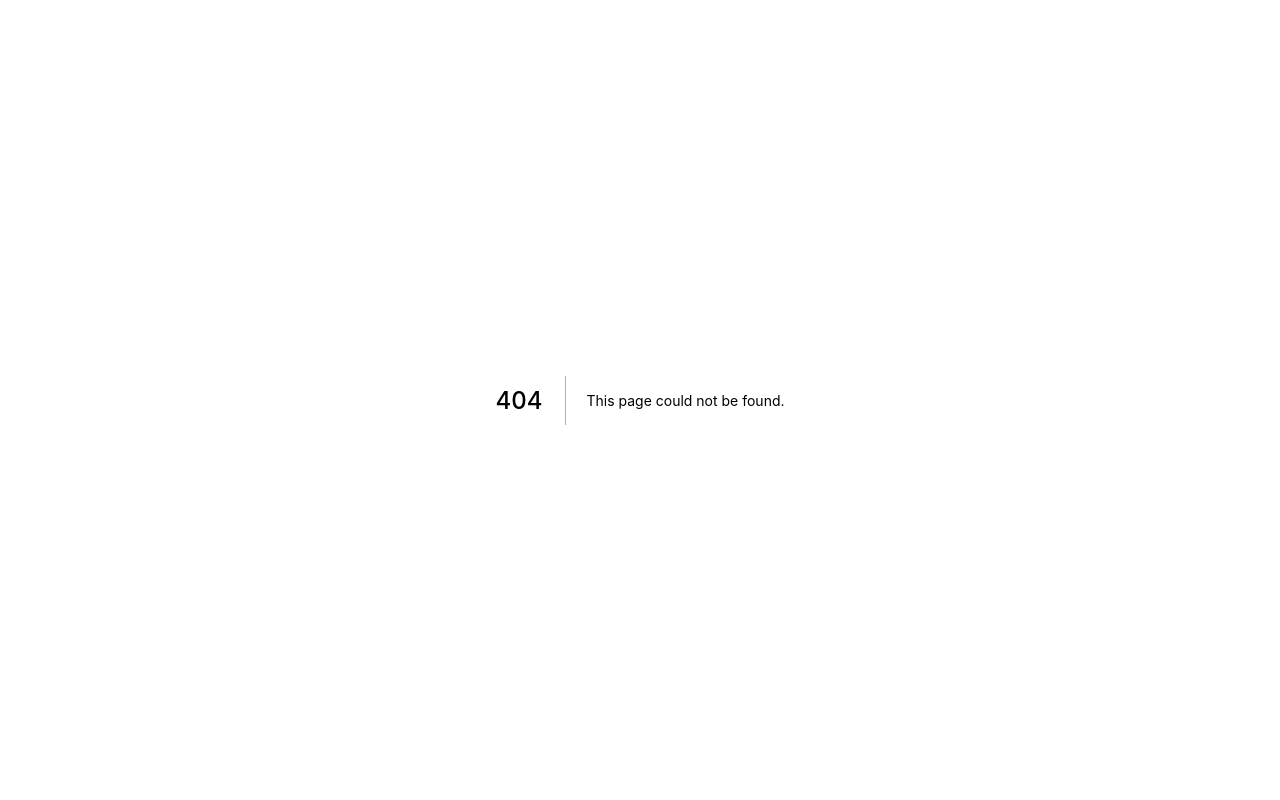
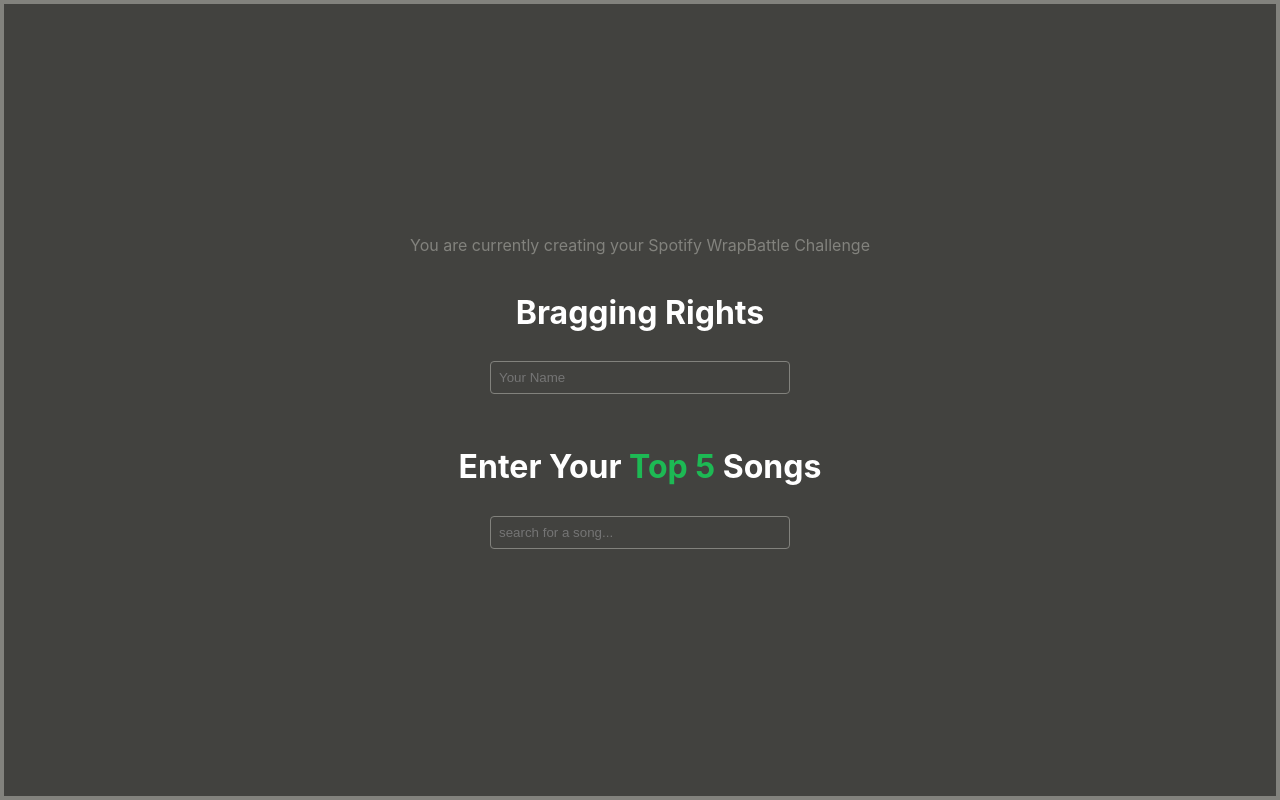
Before and after one commit to bramses/wrapbattle, a Next.js app: page /create in a window 1280 px wide. Before the commit this address had no page. Built offline with nearby package versions, Linux system fonts and the light colour scheme.

Commit message:
added create page

```diff
--- /dev/null
+++ b/pages/create/index.js
@@ -0,0 +1,115 @@
+import { useState, useCallback } from 'react'
+import throttle from 'lodash.throttle'
+import axios from 'axios'
+
+import styles from '../../styles/SongSearch.module.css'
+import CenterContainer from '../../components/CenterContainer'
+import StyledButton from '../../components/StyledButton'
+
+const SongSearch = () => {
+  const [name, setName] = useState('')
+
+  const [searchResults, setSearchResults] = useState([])
+  const getAndSetSearchResults = useCallback(throttle((value) => {
+    /* eslint react-hooks/exhaustive-deps: 0 */
+    if (value) {
+      axios.post('/api/spotify/search', { query: value })
+        .then((results) => {
+          setSearchResults(results.data)
+        })
+    }
+  }, 500), [])
+
+  const [inputValue, setInputValue] = useState('')
+  const handleKeystrokes = (event) => {
+    const { value } = event.target
+    setInputValue(value)
+    getAndSetSearchResults(value)
+  }
+
+  const [selectedSongs, setSelectedSongs] = useState([])
+  const handleAdd = (songObj) => {
+    const hasDuplicate = selectedSongs.find(aSongObj => aSongObj.id === songObj.id)
+    if (hasDuplicate) return
+
+    setInputValue('')
+    setSearchResults([])
+    setSelectedSongs([...selectedSongs, songObj])
+  }
+
+  const handleRemove = (songId) => {
+    setSelectedSongs(selectedSongs.filter(aSongObj => aSongObj.id !== songId))
+  }
+
+  const handleSubmit = () => {
+    console.log('submitting your list of songs to the server!')
+    const selectedSongIds = selectedSongs.map(songObj => songObj.id)
+    console.log({ songIDs: selectedSongIds, username: name })
+    axios.post('/api/create', { songIDs: selectedSongIds, username: name })
+  }
+
+  const renderSelectedSong = (songObj, index) => (
+    <div key={songObj.id} className={styles.resultcontainer}>
+      <span className={styles.result}>
+        {index + 1}. {songObj.name}<br />
+        <span className={styles.artist}>{songObj.artist}</span>
+      </span>
+      <button className={styles.rmvbtn} onClick={() => handleRemove(songObj.id)}>
+        -
+      </button>
+    </div>
+  )
+
+  return (
+    <CenterContainer greyBorder>
+      <p className={styles.intro}>You are currently creating your Spotify WrapBattle Challenge</p>
+
+      <h1>Bragging Rights</h1>
+      <input
+        className={styles.input}
+        placeholder="Your Name"
+        value={name}
+        onChange={event => setName(event.target.value)}
+      />
+
+      <h1>Enter Your <span style={{ color: "#1DB954" }}>Top 5</span> Songs</h1>
+
+      {selectedSongs.slice(0, 5).map(renderSelectedSong)}
+
+      {selectedSongs.length >= 5 && (
+        <h1>Enter 5 <span style={{ color: "#1DB954" }}>Misleading</span> Songs</h1>
+      )}
+
+      {selectedSongs.slice(5).map(renderSelectedSong)}
+
+      {selectedSongs.length < 10 && (
+        <input
+          className={styles.input}
+          placeholder="search for a song..."
+          value={inputValue}
+          onChange={handleKeystrokes}
+        />
+      )}
+
+      {searchResults.map((result) => (
+        <div key={result.id} className={styles.resultcontainer}>
+          <span className={styles.result}>
+            {result.name}<br />
+            <span className={styles.artist}>{result.artist}</span>
+          </span>
+          <button className={styles.addbtn} onClick={() => handleAdd(result)}>
+            +
+          </button>
+        </div>
+      ))}
+
+      {selectedSongs.length >= 10 && (
+        <StyledButton style={{ marginTop: '16px' }} onClick={handleSubmit}>
+          Let&apos;s get this started!
+        </StyledButton>
+      )}
+    </CenterContainer>
+  );
+};
+
+export default SongSearch;
--- /dev/null
+++ b/styles/SongSearch.module.css
@@ -0,0 +1,86 @@
+.intro {
+  color: var(--secondary-light);
+}
+
+.input {
+  padding: 8px;
+  margin: 8px 0px 32px 0px;
+  width: 300px;
+  border-radius: 4px;
+
+  border: 1px solid #82827d;
+  box-shadow: none;
+  background-color: transparent;
+  color: #ffffff;
+}
+
+.addbtn {
+  color: #ffffff;
+  background-color: #1DB954;
+  background-repeat: no-repeat;
+  border: none;
+  outline: none;
+  margin: 4px;
+  padding: 8px 16px;
+  border-radius: 4px;
+  cursor: pointer;
+
+  -webkit-user-select: none;
+  -moz-user-select: none;
+  -ms-user-select: none;
+  user-select: none;
+}
+.addbtn:hover {
+  background-color: #199a46;
+  color: #ffffff;
+}
+.addbtn:active {
+  background-color: #22cf5e;
+  color: #ffffff;
+}
+
+.resultcontainer {
+  min-width: 300px;
+  display: flex;
+  align-items: center;
+  margin-bottom: 8px;
+}
+
+.result {
+  flex: 1;
+  max-width: calc(300px - 42px);
+  overflow: hidden;
+  white-space: nowrap;
+  text-overflow: ellipsis;
+}
+
+.artist {
+  font-size: smaller;
+  color: #82827d;
+}
+
+
+.rmvbtn {
+  color: #ffffff;
+  background-color: red;
+  background-repeat: no-repeat;
+  border: none;
+  outline: none;
+  margin: 4px;
+  padding: 8px 16px;
+  border-radius: 4px;
+  cursor: pointer;
+
+  -webkit-user-select: none;
+  -moz-user-select: none;
+  -ms-user-select: none;
+  user-select: none;
+}
+.rmvbtn:hover {
+  background-color: rgb(195, 23, 23);
+  color: #ffffff;
+}
+.rmvbtn:active {
+  background-color: rgb(228, 96, 96);
+  color: #ffffff;
+}
```
